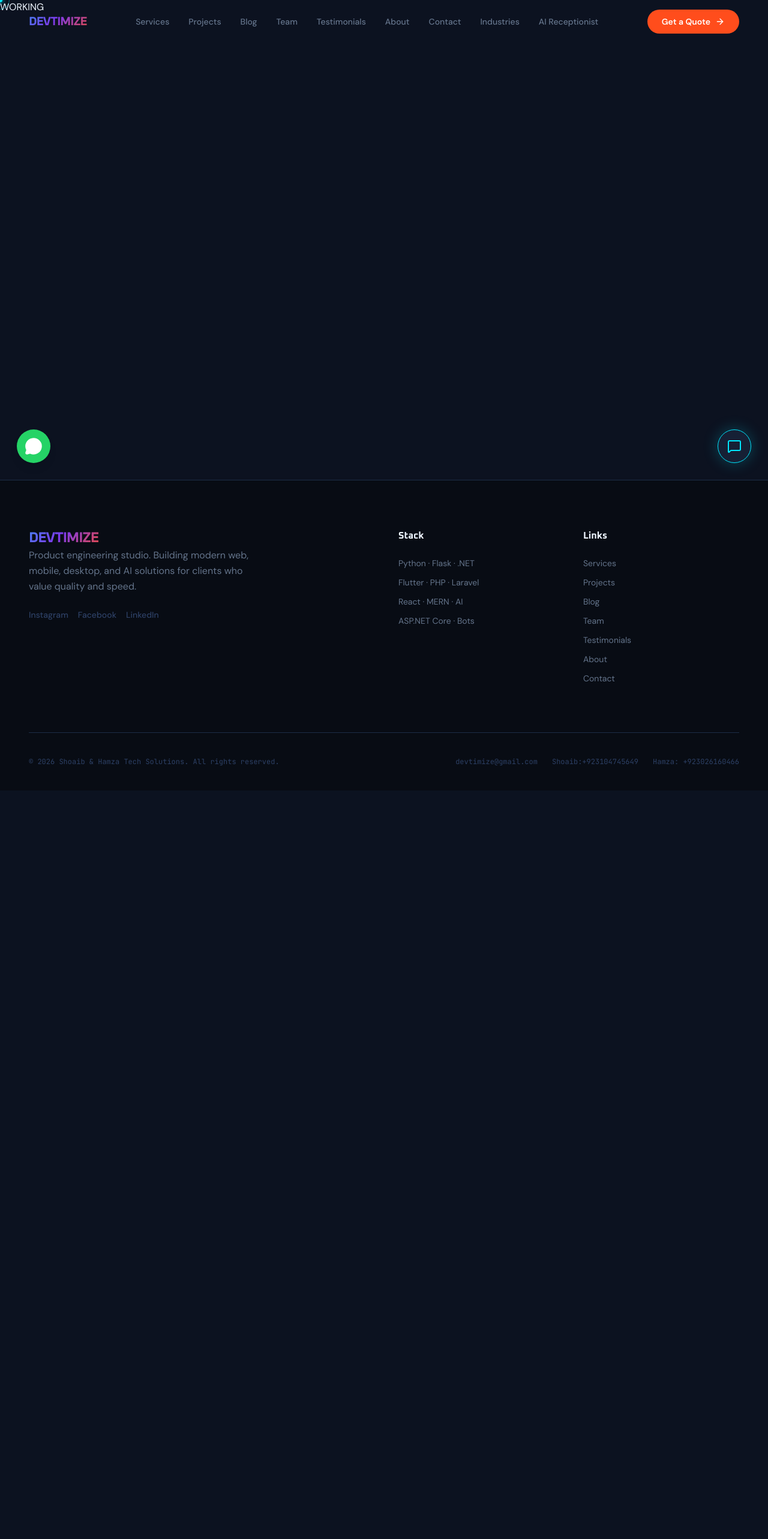
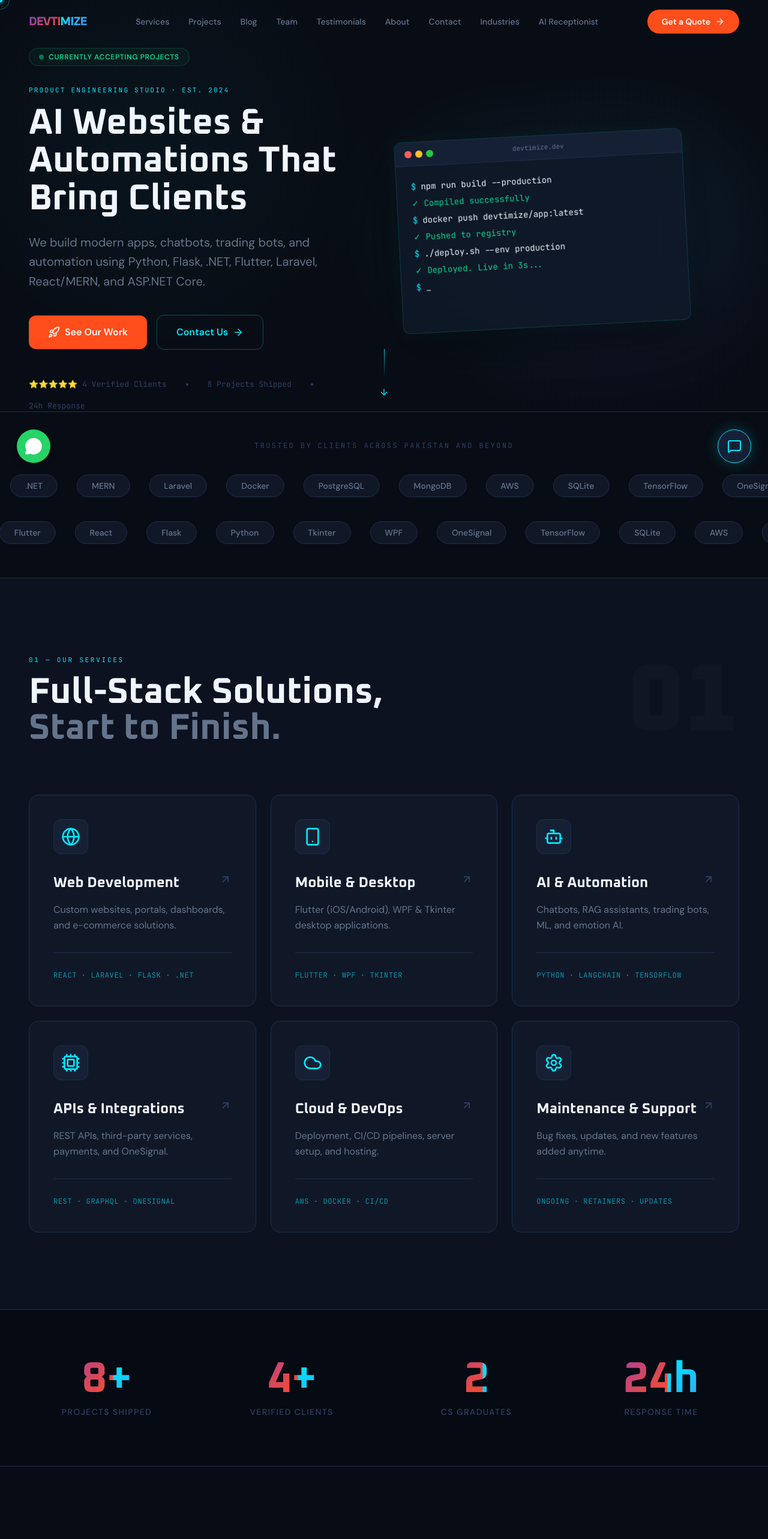
Before and after one commit to shoaib220-code/Devtimize_web, a Next.js app: page / in a window 1280 px wide. Shown: the top 2566 px of the page at 60% size. Before the commit the page ends 1318 px from the top, so only its background shows below. Built offline with nearby package versions, Linux system fonts and the light colour scheme; a web font is replaced by a local one.

Commit message:
404 error solution

```diff
--- a/app/page.tsx
+++ b/app/page.tsx
@@ -1,4 +1,42 @@
-// app/page.tsx
+import { Metadata } from 'next';
+import { Hero } from '@/components/Hero';
+import { Marquee } from '@/components/Marquee';
+import { Services } from '@/components/Services';
+import { Stats } from '@/components/Stats';
+import { Projects } from '@/components/Projects';
+import { Team } from '@/components/Team';
+import { Testimonials } from '@/components/Testimonials';
+import { Contact } from '@/components/Contact';
+
+export const metadata: Metadata = {
+  title: 'Devtimize — Web · Mobile · Desktop · AI Development Studio | Pakistan',
+  description:
+    'Devtimize builds production-grade web apps, mobile apps, AI chatbots, trading bots, and automation. Python, Flutter, React, .NET. Free quote in 24h.',
+  alternates: {
+    canonical: 'https://devtimize.com/',
+  },
+  openGraph: {
+    title: 'Devtimize — Web · Mobile · Desktop · AI Development Studio | Pakistan',
+    description:
+      'Devtimize builds production-grade web apps, mobile apps, AI chatbots, trading bots, and automation. Python, Flutter, React, .NET. Free quote in 24h.',
+    url: 'https://devtimize.com/',
+    siteName: 'Devtimize',
+    locale: 'en_US',
+    type: 'website',
+  },
+};
+
 export default function Home() {
-  return <h1>WORKING</h1>;
+  return (
+    <>
+      <Hero />
+      <Marquee />
+      <Services />
+      <Stats />
+      <Projects />
+      <Team />
+      <Testimonials />
+      <Contact />
+    </>
+  );
 }
```
